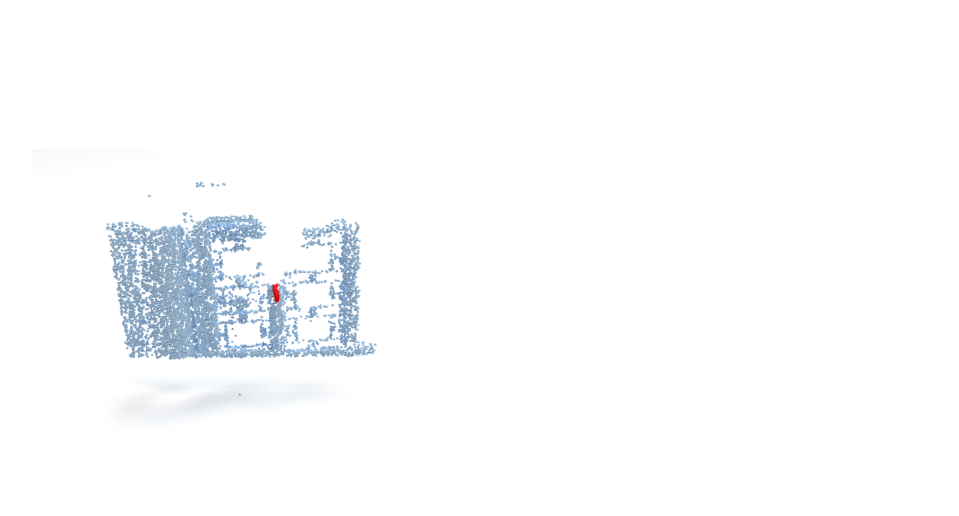
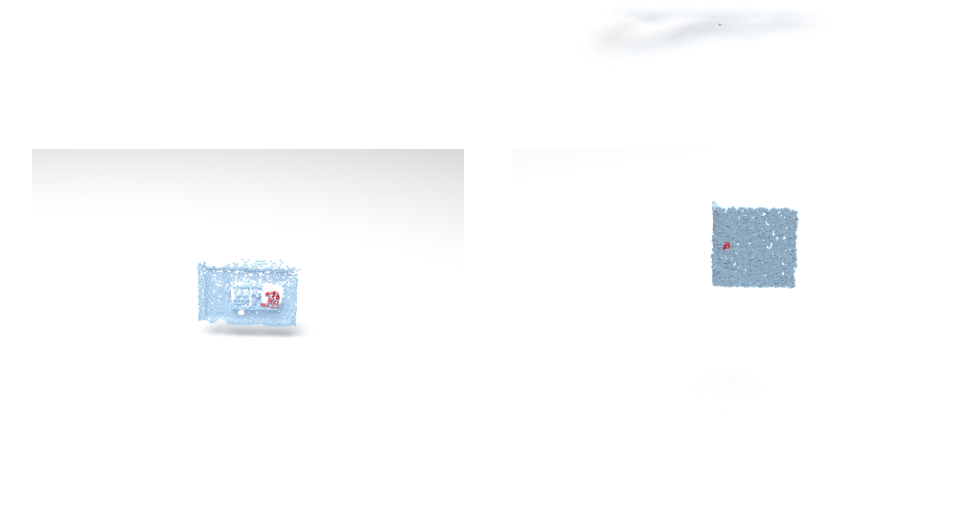
Before and after one commit to UniDoorManip/UniDoorManip.github.io, a plain HTML site: page index.html in a window 1280 px wide. Shown: the part 4700-5216 px from the top of the page, without its empty margins (152-1111 px from the left). Drawn offline with nearby package versions, Linux system fonts and the light colour scheme; grey boxes are pictures that could not be loaded; some icons are missing; a web font is replaced by a local one.

Commit message:
Add files via upload

```diff
--- a/index.html
+++ b/index.html
@@ -355,7 +355,7 @@
 
 
         <h3 class="title is-4" style="margin-top:20px; margin-bottom:0px; color:#0d0e0e"><b>RealWorld Results</b></h3>
-        <div class="container is-max-desktop">
+        <div class="container is-max-desktop" style="display: flex;">
           <div class="hero-body" style="padding-top: 20px; padding-bottom: 20px; width: 50%;">
             <img src="./static/images/affordance/realworld_door.png"/>
             <p class="is-bold"></p>
@@ -365,7 +365,7 @@
             <p class="is-bold"></p>
           </div>
         </div>
-        <div class="container is-max-desktop">
+        <div class="container is-max-desktop" style="display: flex;">
           <div class="hero-body" style="padding-top: 20px; padding-bottom: 20px; width: 50%;">
             <img src="./static/images/affordance/realworld_safe.png"/>
             <p class="is-bold"></p>
```
